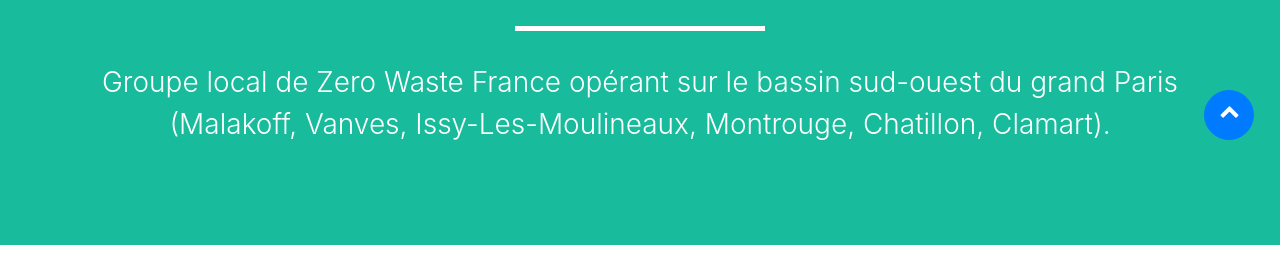
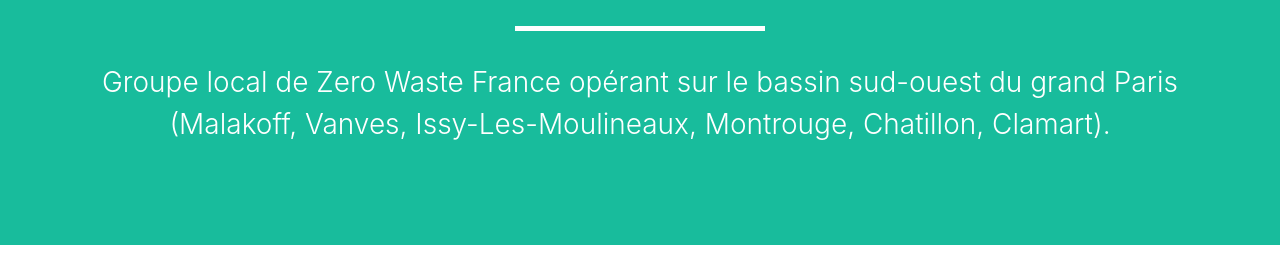
Before and after one commit to zerowastesgp/www.zerowastesgp.fr, a Jekyll site: the page built from index.html, in a window 1280 px wide. Shown: the part 742-1022 px from the top of the page. Built offline with Jekyll 4.4.1, drawn with Linux system fonts in a browser that asks for light colours; nearby versions of some CDN libraries; the list of posts is cut into pages by our own code.

Commit message:
Fix responsive display classes
See https://getbootstrap.com/docs/4.5/utilities/display/#hiding-elements.

```diff
--- a/_includes/footer.html
+++ b/_includes/footer.html
@@ -45,7 +45,7 @@
 </footer>
 
 <!-- Scroll to Top Button (Only visible on small and extra-small screen sizes) -->
-<div class="scroll-top page-scroll visible-xs visible-sm">
+<div class="scroll-top page-scroll d-block d-md-none">
   <a class="btn btn-primary" href="#page-top">
     <i class="fa fa-chevron-up"></i>
   </a>
```
